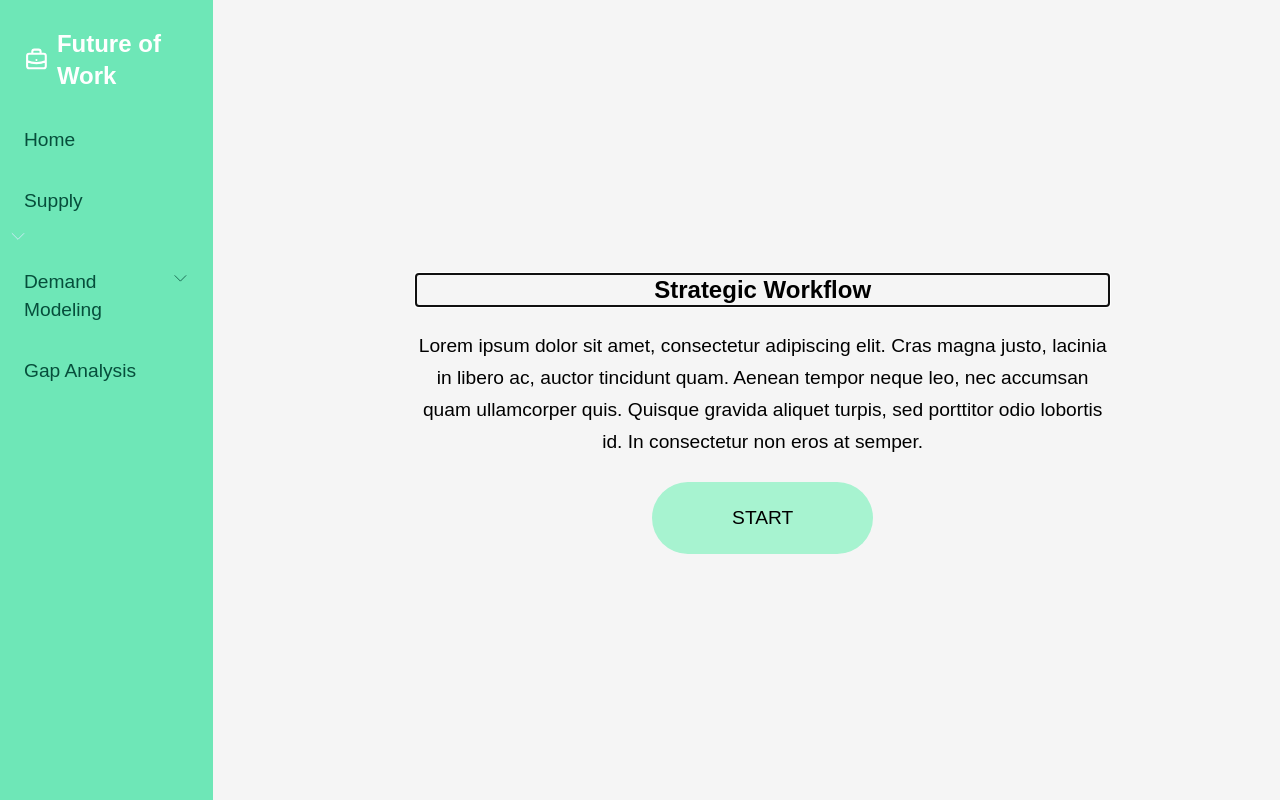
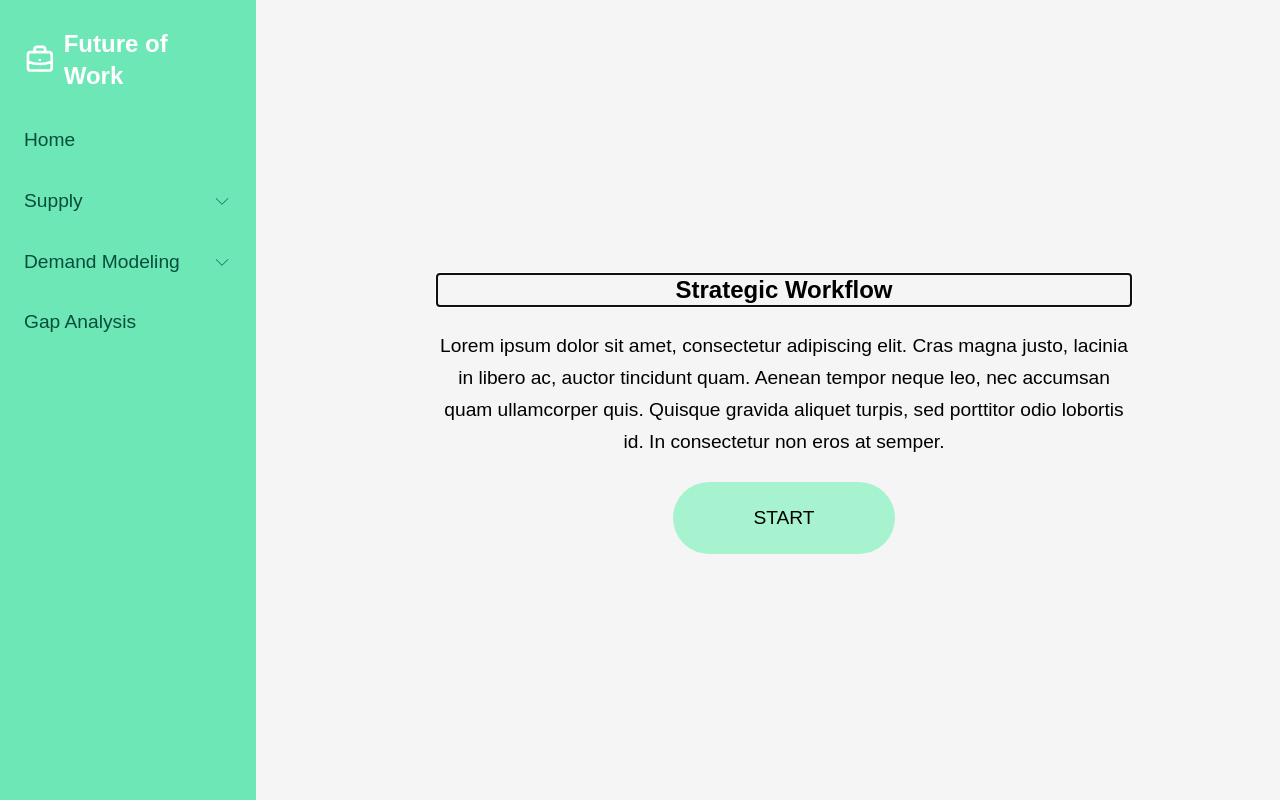
Before and after one commit to osoc21/Future-of-Work, a JavaScript app in the folder frontend/: page / in a window 1280 px wide. Built offline with nearby package versions, Linux system fonts and the light colour scheme.

Commit message:
feat: do navigation the svelte way

```diff
--- a/frontend/src/App.svelte
+++ b/frontend/src/App.svelte
@@ -4,17 +4,21 @@
   import Navigation from './components/Navigation.svelte';
   import Home from './pages/Home.svelte';
   import Supply from './pages/Supply.svelte';
+  import Demand from './pages/Demand.svelte';
 </script>
 
 <Router>
   <div id="app" class="flex">
     <Navigation />
-    <main class="pt-7">
+    <main class="flex flex-col justify-center h-screen pt-7 m-auto text-center">
       <Route path="/">
         <Home />
       </Route>
       <Route path="/supply">
         <Supply />
+      </Route>
+      <Route path="/demand">
+        <Demand />
       </Route>
     </main>
   </div>
@@ -22,8 +26,6 @@
 
 <style>
   main {
-    margin: auto;
     line-height: 2rem;
-    text-align: center;
   }
 </style>
--- /dev/null
+++ b/frontend/src/components/CaretDown.svelte
@@ -0,0 +1,9 @@
+<svg
+  xmlns="http://www.w3.org/2000/svg"
+  class="h-5 w-5"
+  fill="none"
+  viewBox="0 0 24 24"
+  stroke="currentColor"
+>
+  <path stroke-linecap="round" stroke-linejoin="round" d="M19 9l-7 7-7-7" />
+</svg>
--- a/frontend/src/components/Navigation.svelte
+++ b/frontend/src/components/Navigation.svelte
@@ -1,17 +1,19 @@
 <script>
   import { Link } from 'svelte-navigator';
+  import CaretDown from './CaretDown.svelte';
 
-  var dropdownMenusWrp = document.querySelectorAll('.dropdown-menu-wrp');
+  let dropdowns = {};
 
-  dropdownMenusWrp.forEach((dropDownMenuWrp) => {
-    dropDownMenuWrp.addEventListener('click', function () {
-      let dropDownMenu = dropDownMenuWrp.querySelector('.dropdown-menu');
-      dropDownMenu.classList.toggle('active');
-    });
-  });
+  const toggleDropdown = (name) => {
+    if (!dropdowns[name]) {
+      dropdowns[name] = true;
+      return;
+    }
+    dropdowns[name] = !dropdowns[name];
+  };
 </script>
 
-<div class="bg-green-300 w-1/6 text-blue-100 h-screen space-y-6 py-7 px-2 mr-8">
+<div class="bg-green-300 w-1/5 text-blue-100 h-screen space-y-6 py-7 px-2 mr-8">
   <Link to="/">
     <span class="text-white flex items-center space-x-2 px-4">
       <svg
@@ -44,58 +46,47 @@
         </Link>
       </li>
 
-      <li class="dropdown-menu-wrp menu-wrp">
+      <li on:click={() => toggleDropdown('supply')}>
         <Link to="/supply">
-          <span class="flex py-2.5 px-4 rounded hover:bg-green-200 text-green-900 hover:text-white">
+          <div
+            class="flex justify-between items-center py-2.5 px-4 rounded hover:bg-green-200 text-green-900 hover:text-white"
+          >
             Supply
-          </span>
-          <svg
-            xmlns="http://www.w3.org/2000/svg"
-            class="h-5 w-5"
-            fill="none"
-            viewBox="0 0 24 24"
-            stroke="currentColor"
-          >
-            <path stroke-linecap="round" stroke-linejoin="round" d="M19 9l-7 7-7-7" />
-          </svg>
+            <CaretDown />
+          </div>
         </Link>
 
-        <ul class="dropdown-menu space-y-1">
-          <li><a href="#" class="block py-2.5 px-6 text-green-900">Input</a></li>
-          <li><a href="#" class="block py-2.5 px-6 text-green-900">Attrition Table</a></li>
-          <li><a href="#" class="block py-2.5 px-6 text-green-900">Graphs</a></li>
+        <ul class="dropdown-menu" class:active={dropdowns['supply']}>
+          <li><a href={'#'} class="block py-2.5 px-6 text-green-900">Input</a></li>
+          <li><a href={'#'} class="block py-2.5 px-6 text-green-900">Attrition Table</a></li>
+          <li><a href={'#'} class="block py-2.5 px-6 text-green-900">Graphs</a></li>
         </ul>
       </li>
 
-      <li class="dropdown-menu-wrp">
-        <a
-          href="#"
-          class="flex py-2.5 px-4 rounded hover:bg-green-200 text-green-900 hover:text-white"
-          >Demand Modeling
-          <svg
-            xmlns="http://www.w3.org/2000/svg"
-            class="h-5 w-5"
-            fill="none"
-            viewBox="0 0 24 24"
-            stroke="currentColor"
+      <li on:click={() => toggleDropdown('demand')}>
+        <Link to="/demand">
+          <div
+            class="flex justify-between items-center py-2.5 px-4 rounded hover:bg-green-200 text-green-900 hover:text-white"
           >
-            <path stroke-linecap="round" stroke-linejoin="round" d="M19 9l-7 7-7-7" />
-          </svg>
-        </a>
+            Demand Modeling
+            <CaretDown />
+          </div>
+        </Link>
 
-        <ul class="dropdown-menu space-y-1">
-          <li><a href="#" class="block py-2.5 px-6 text-green-900">Input</a></li>
-          <li><a href="#" class="block py-2.5 px-6 text-green-900">Table</a></li>
-          <li><a href="#" class="block py-2.5 px-6 text-green-900">Graphs</a></li>
+        <ul class="dropdown-menu" class:active={dropdowns['demand']}>
+          <li><a href={'#'} class="block py-2.5 px-6 text-green-900">Input</a></li>
+          <li><a href={'#'} class="block py-2.5 px-6 text-green-900">Table</a></li>
+          <li><a href={'#'} class="block py-2.5 px-6 text-green-900">Graphs</a></li>
         </ul>
       </li>
 
       <li>
         <a
-          href="#"
+          href={'#'}
           class="block py-2.5 px-4 rounded hover:bg-green-200 text-green-900 hover:text-white"
-          >Gap Analysis</a
         >
+          Gap Analysis
+        </a>
       </li>
     </ul>
   </nav>
--- /dev/null
+++ b/frontend/src/pages/Demand.svelte
@@ -0,0 +1 @@
+<h1 class="text-2xl">Demand</h1>
--- a/frontend/src/pages/Supply.svelte
+++ b/frontend/src/pages/Supply.svelte
@@ -1,7 +1,7 @@
-<div class="relative min-h-screen flex">
+<div class="relative flex">
   <div id="nav-placeholder" />
 
-  <div class="flex-1 p-10 font-bold">
+  <div class="flex-1 font-bold">
     <h1 class="text-2xl">Supply</h1>
     <p class="text-1xl">Description</p>
   </div>
```
